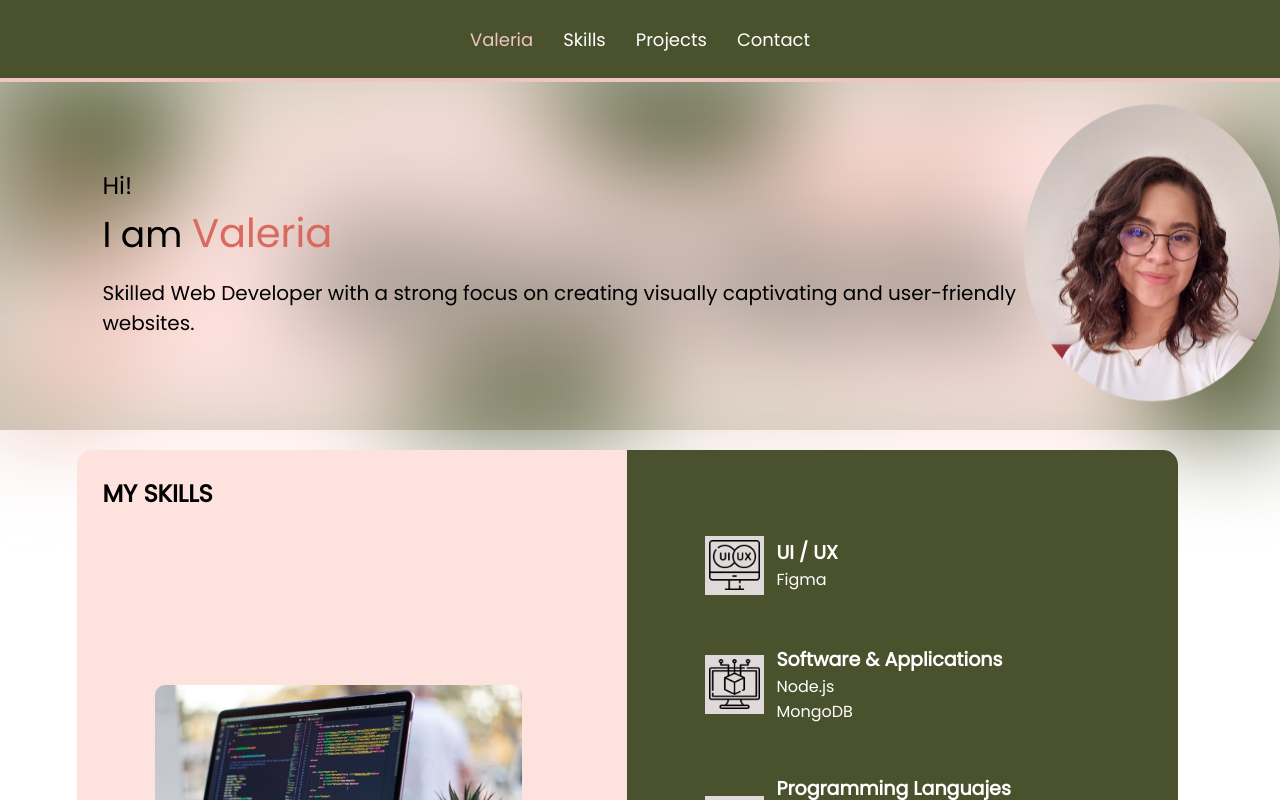
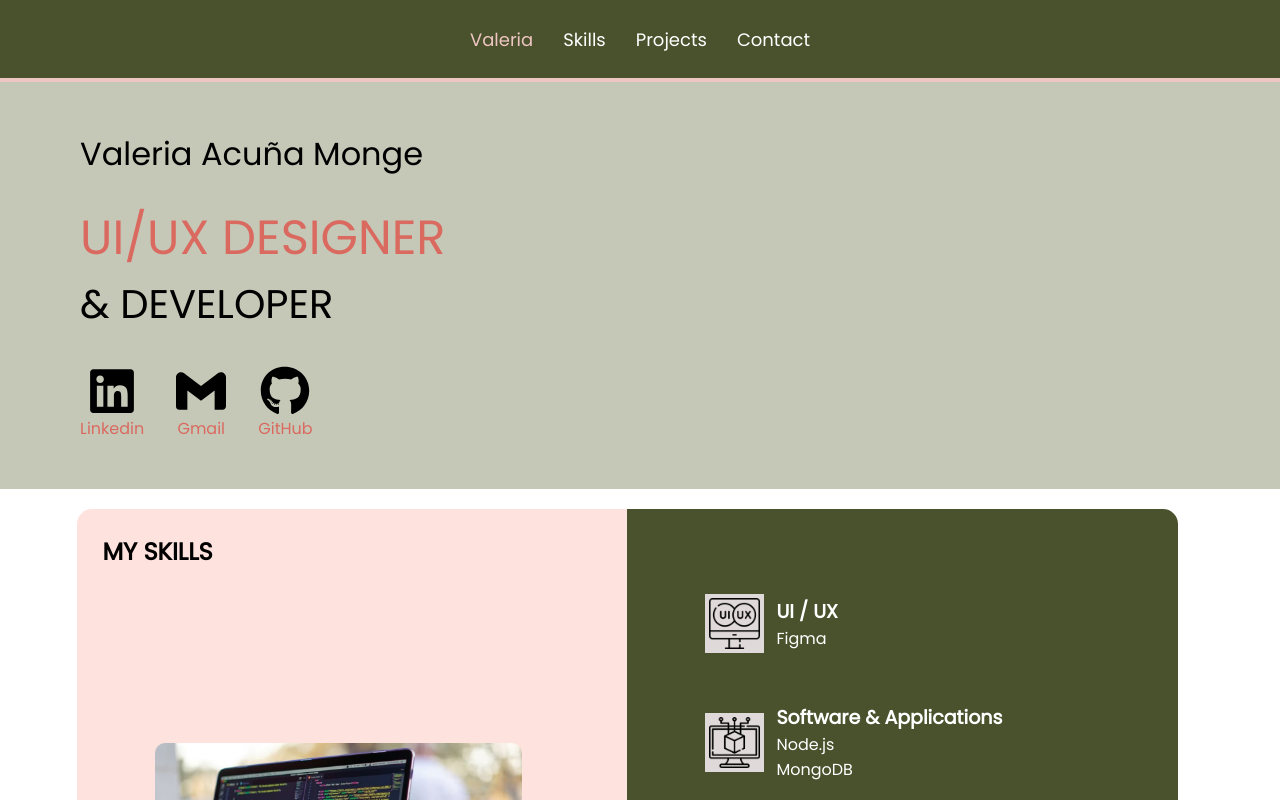
Before and after one commit to ValeriaAcuM/portfolio-valeriaam, a React (Vite) app: page / in a window 1280 px wide. Shown: the top 800 px of the page. Built offline with nearby package versions, Linux system fonts and the light colour scheme.

Commit message:
Update header information

```diff
--- a/package.json
+++ b/package.json
@@ -27,6 +27,7 @@
     "@emailjs/browser": "^3.11.0",
     "react": "^18.2.0",
     "react-dom": "^18.2.0",
+    "react-icons": "^5.5.0",
     "react-router-dom": "^6.16.0",
     "react-scroll": "^1.8.9"
   },
--- a/src/js/App.jsx
+++ b/src/js/App.jsx
@@ -1,7 +1,7 @@
 import { createRoot } from "react-dom/client";
 import { BrowserRouter, Routes, Route } from "react-router-dom";
 import { NavbarMenu } from "./components/navbar/Navbar";
-import { Intro } from "./components/introduction/Info";
+import { Header } from "./components/header/Header";
 import { Skills } from "./components/skills/Skills";
 import { Portfolio } from "./components/portfolio/Portfolio";
 import { Footer } from "./components/footer/Footer";
@@ -14,7 +14,7 @@ const App = () => {
       <Routes>
         <Route path="/" />
       </Routes>
-      <Intro />
+      <Header />
       <Skills />
       <Portfolio />
       <Contact />
--- /dev/null
+++ b/src/js/components/header/Header.jsx
@@ -0,0 +1,45 @@
+import { FaLinkedin, FaGithub } from "react-icons/fa";
+import { SiGmail } from "react-icons/si";
+
+const MyIntroduction = () => {
+  return (
+    <section className="header" id="personal">
+      <div className="info-content">
+        <span className="name">Valeria Acuña Monge</span>
+        <span className="first-occupation">
+          UI/UX DESIGNER
+          <span className="sec-occupation">& DEVELOPER</span>
+        </span>
+
+        <div className="social-icons">
+          <a
+            href="https://www.linkedin.com/in/valeria-acuña-monge"
+            target="_blank"
+            rel="noopener noreferrer"
+          >
+            <FaLinkedin size={50} color="#000" />
+            <span>Linkedin</span>
+          </a>
+          <a href="mailto:valeacumonge@gmail.com">
+            <SiGmail size={50} color="#000" />
+            <span>Gmail</span>
+          </a>
+          <a
+            href="https://github.com/ValeriaAcuM"
+            target="_blank"
+            rel="noopener noreferrer"
+          >
+            <FaGithub size={50} color="#000" />
+            <span>GitHub</span>
+          </a>
+        </div>
+      </div>
+    </section>
+  );
+};
+
+const Header = () => {
+  return <MyIntroduction />;
+};
+
+export { Header };
--- a/src/js/components/introduction/Info.jsx
+++ /dev/null
@@ -1,25 +0,0 @@
-import personalImage from '../../../assets/img/valeria_image.jpg';
-
-const MyIntro = () => {
-  return (
-    <section className="mainInfo" id="personal">
-      <div className="infoContent">
-        <span className="greeting">Hi!</span>
-        <span className="infoText">
-          I am <span className="infoName">Valeria</span>
-        </span>
-        <p className="infoParagraph">
-          Skilled Web Developer with a strong focus on creating visually
-          captivating and user-friendly websites.
-        </p>
-      </div>
-      <img className="personal_img" src={personalImage} alt="" />
-    </section>
-  );
-};
-
-const Intro = () => {
-  return <MyIntro />;
-};
-
-export { Intro };
--- a/src/styles/style.css
+++ b/src/styles/style.css
@@ -12,7 +12,9 @@
   overflow-y: scroll;
 } */
 body {
-  padding-top: 1.6rem;/* espacio para el navbar fijo */
+  padding-top: 5.1rem;
+  /* padding-top: 1.6rem; */
+  /* espacio para el navbar fijo */
 }
 
 * {
@@ -22,7 +24,6 @@ body {
   text-decoration: none;
   /* font-size: 16px; */
   font-family: 'Poppins', sans-serif;
-
 }
 
 h1,
@@ -40,9 +41,11 @@ h4 {
   background-color: var(--color-darkGreen);
   z-index: 1000;
   display: flex;
-  padding: 1.6rem 0;/* 1.5rem = ~24px */
+  padding: 1.6rem 0;
+  /* 1.5rem = ~24px */
   justify-content: center;
-  border-bottom: var(--color-mediumPink) 0.3rem solid;/* 0.3rem = ~5px */
+  border-bottom: var(--color-mediumPink) 0.3rem solid;
+  /* 0.3rem = ~5px */
 }
 
 .nav-list {
@@ -50,92 +53,60 @@ h4 {
   gap: 30px;
   color: var(--color-white);
   cursor: pointer;
-  font-size: 1.125rem;/* 1.125rem = ~18px */
+  font-size: 1.125rem;
+  /* 1.125rem = ~18px */
 }
 
 .active {
   color: var(--color-mediumPink);
 }
-/* NAVIGATION BAR STYLES */
 
-/* HEADER DE INFORMACION VALERIA */
-.mainInfo {
-  position: relative;
-  display: flex;
-  align-items: center;
-  justify-content: space-between;
-  margin-top: 50px;
-  z-index: 1;
-  width: 100%;
+
+/* HEADER PERSONAL INFORMATION */
+.header {
+  padding: 3rem 0;
   background-color: var(--color-lightGreen);
 }
 
-.mainInfo:after {
-  content: "";
-  position: absolute;
-  left: 0;
-  top: 0;
-  width: 100%;
-  height: 100%;
-  background: url("../assets/img/personal_banner.png") no-repeat center;
-  background-size: cover;
-  z-index: -1;
-  filter: blur(50px);
+.info-content {
+  display: flex;
+  flex-direction: column;
+  margin-left: 5rem;
 }
 
-.personal_img {
-  width: 20%;
-  z-index: 1;
-  border-radius: 50%;
-
-  animation-name: floating;
-  animation-duration: 3s;
-  animation-iteration-count: infinite;
-  animation-timing-function: ease-in-out;
+.name {
+  font-size: 2rem;
 }
 
-@keyframes floating {
-  0% {
-    transform: translate(0, 0px);
-  }
-
-  50% {
-    transform: translate(0, 10px);
-  }
-
-  100% {
-    transform: translate(0, -0px);
-  }
+.first-occupation {
+  font-size: 3rem;
+  margin: 1.5rem 0 2rem;
+  color: var(--color-darkPink);
 }
 
-.infoContent {
+.sec-occupation {
+  display: block;
+  font-size: 2.5rem;
+  color: black;
+}
+
+.social-icons {
+  display: flex;
+  gap: 2rem;
+}
+
+.social-icons a {
   display: flex;
   flex-direction: column;
-  align-items: flex-start;
-  z-index: 1;
-  margin-left: 8%;
+  /* ícono arriba, texto abajo */
+  align-items: center;
+  /* text-decoration: none; */
+  color: var(--color-darkPink);
+  font-size: 1rem;
+  /* tamaño del texto debajo del ícono */
 }
 
-.greeting {
-  margin-top: 10%;
-  font-size: 24px;
-}
-
-.infoText {
-  font-size: 36px;
-  margin-bottom: 15px;
-}
-
-.infoName {
-  color: var(--color-darkPink);
-  font-size: 40px;
-}
-
-.infoParagraph {
-  font-size: 20px;
-  margin-bottom: 10%;
-}
-
+/* SKILLS SECTION */
 .skillsSection {
   background-image: linear-gradient(to right, #FEE2DE 0%, #FEE2DE 50%, #4A522D 50%, #4A522D 100%);
   position: relative;
@@ -439,6 +410,35 @@ h3:after {
   cursor: pointer;
 }
 
+/* TABLETS */
+@media (max-width: 1024px) {
+  /* HEADER PERSONAL INFORMATION */
+  .info-content {
+    margin-left: 3rem;
+  }
+}
+
+/* MOBILE */
+@media (max-width: 767px) {
+  /* HEADER PERSONAL INFORMATION */
+  .name {
+    font-size: 1.5rem;
+  }
+
+  .first-occupation {
+    font-size: 2rem;
+    margin: 1.5rem 0;
+  }
+
+  .sec-occupation {
+    font-size: 1.8rem;
+  }
+}
+
+
+
+
+
 @media screen and (max-width: 830px) {
   /* .navbar {
     width: 100%;
@@ -453,14 +453,14 @@ h3:after {
     display: none;
   } */
 
-  .mainInfo {
+  /* .mainInfo {
     flex-direction: column-reverse;
   }
 
   .infoContent {
     align-items: center;
   }
-
+ */
   .skillsSection {
     padding-left: 0;
     padding-right: 0;
```
Also changed, not shown: 1 other file (tests, documents, lock files or other folders).
